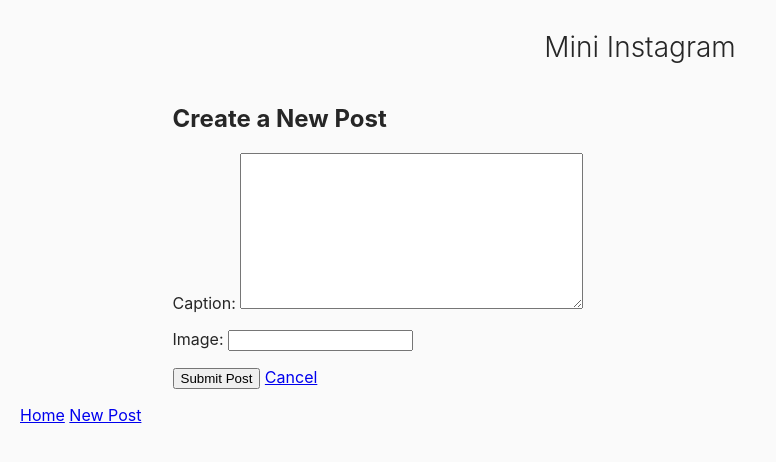
After one commit to tdion27/CS412, a Django app: page /mini_insta/profile/6/create_post in a window 1280 px wide. The commit adds this page. Shown: the top 462 px of the page, without its empty margins (0-776 px from the left). Run offline with Django 5.2, Linux system fonts and the light colour scheme; data comes from the database, SQL or seed files in the repository; both versions use the stored data as it was after the commit.

Commit message:
completed task 2 of assign4

```diff
--- /dev/null
+++ b/mini_insta/forms.py
@@ -0,0 +1,8 @@
+from django import forms
+from.models import *
+
+class CreatePostForm(forms.ModelForm):
+    image_url = forms.URLField(label="Image", required=False)
+    class Meta:
+        model = Post
+        fields = ['caption']
--- a/mini_insta/models.py
+++ b/mini_insta/models.py
@@ -2,6 +2,7 @@
 # Author: Thomas Dion (tdion@bu.edu), 9/29/2026
 # Description: Contains the models  for the mini_insta app
 from django.db import models
+from django.urls import reverse
 
 # Create your models here.
 
@@ -33,6 +34,9 @@ class Post(models.Model):
         photos = Photo.objects.filter(post=self)
         return photos
 
+    def get_absolute_url(self):
+        return reverse('post_detail', kwargs={'pk': self.pk})
+
 
 class Photo(models.Model):
     post = models.ForeignKey(Post, on_delete=models.CASCADE)
--- a/mini_insta/templates/mini_insta/base.html
+++ b/mini_insta/templates/mini_insta/base.html
@@ -18,6 +18,9 @@
 
     <footer>
         <a href="{% url 'show_all' %}">Home</a>
+        {% if profile %}
+        <a href="{% url 'create_post' profile.pk %}">New Post</a>
+        {% endif %}
     </footer>
     </body>
 </html>
--- /dev/null
+++ b/mini_insta/templates/mini_insta/create_post_form.html
@@ -0,0 +1,19 @@
+{% extends 'mini_insta/base.html' %}
+
+{% block content %}
+<main class="grid-container" style="display: block;">
+    <h2>Create a New Post</h2>
+
+    <form action="{% url 'create_post' profile.pk %}" method="POST">
+        {% csrf_token %}
+
+        <!-- Render the form fields automatically -->
+        {{ form.as_p }}
+
+        <div>
+            <input type="submit" value="Submit Post">
+            <a href="{% url 'profile' profile.pk %}">Cancel</a>
+        </div>
+    </form>
+</main>
+{% endblock %}
--- a/mini_insta/urls.py
+++ b/mini_insta/urls.py
@@ -10,4 +10,5 @@ urlpatterns = [
     path('', ShowAllView.as_view(), name='show_all'),
     path('profile/<int:pk>', ProfileView.as_view(), name='profile'),
     path('post/<int:pk>', PostDetailView.as_view(), name='post_detail'),
+    path('profile/<int:pk>/create_post', CreatePostView.as_view(), name='create_post')
 ]
--- a/mini_insta/views.py
+++ b/mini_insta/views.py
@@ -2,8 +2,10 @@
 # Author: Thomas Dion (tdion@bu.edu), 9/29/2026
 # Description: Contains the views for the mini_insta app
 from django.shortcuts import render
-from django.views.generic import ListView, DetailView
-from .models import Profile, Post
+from django.views.generic import ListView, DetailView, CreateView
+from .models import Profile, Post, Photo
+from .forms import CreatePostForm
+from django.urls import reverse
 
 # Create your views here.
 
@@ -24,3 +26,23 @@ class PostDetailView(DetailView):
     model = Post
     template_name = "mini_insta/show_post.html"
     context_object_name = "post"
+
+class CreatePostView(CreateView):
+    model = Post
+    form_class = CreatePostForm
+    template_name = 'mini_insta/create_post_form.html'
+
+    def get_context_data(self, **kwargs):
+        context = super().get_context_data(**kwargs)
+        profile = Profile.objects.get(pk=self.kwargs['pk'])
+        context['profile'] = profile
+        return context
+
+    def form_valid(self, form):
+        profile = Profile.objects.get(pk=self.kwargs['pk'])
+        form.instance.profile = profile
+        response = super().form_valid(form)
+        image_url = self.request.POST.get('image_url')
+        if image_url:
+            Photo.objects.create(post=self.object, image_url=image_url)
+        return response
```
Also changed, not shown: db.sqlite3.
